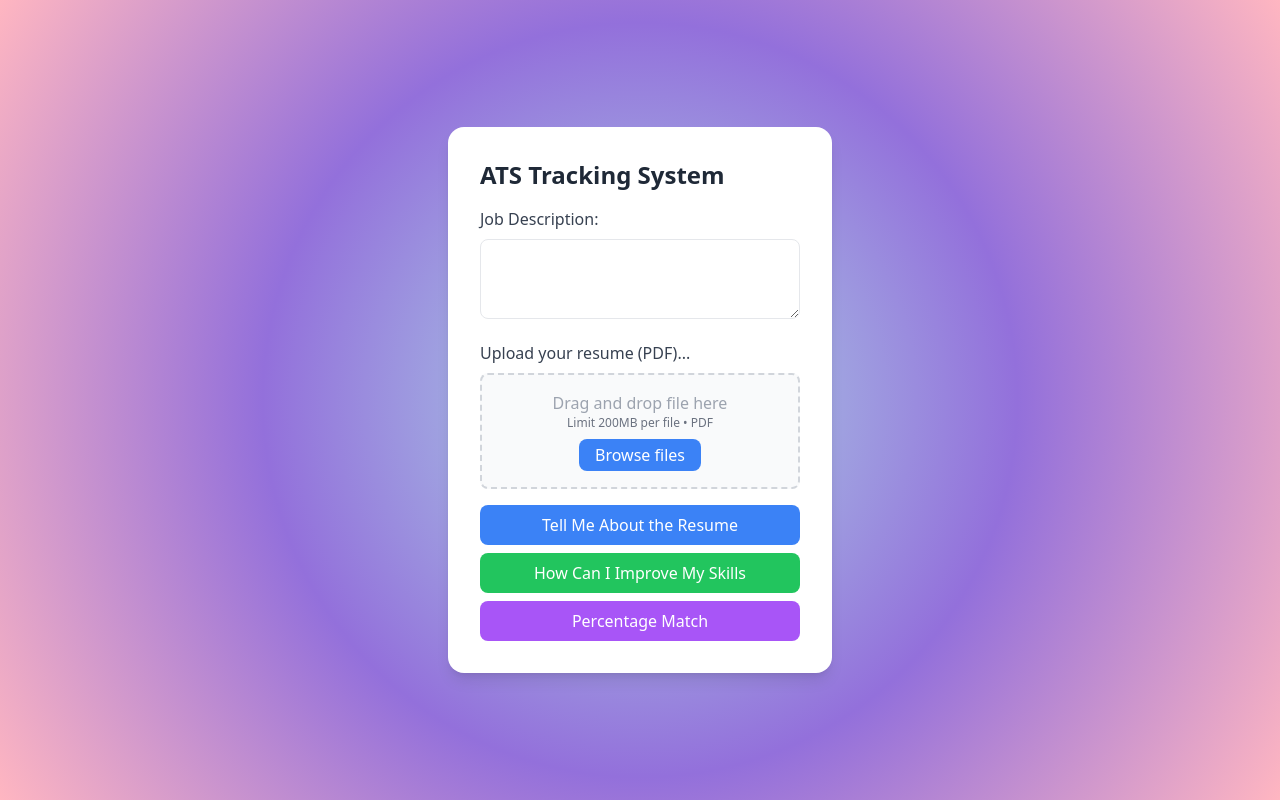
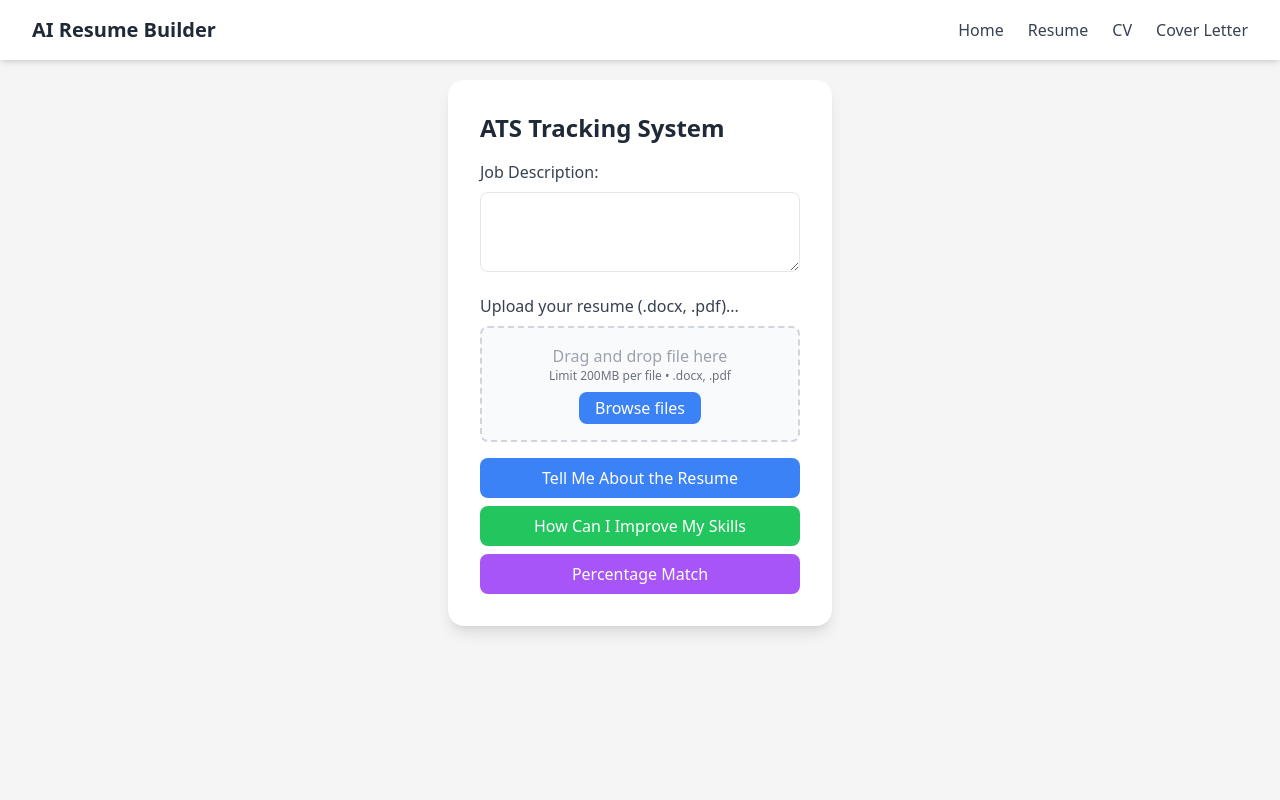
Before and after one commit to hemalatha0303/Resume-Builder29, a plain HTML site: page ats.html in a window 1280 px wide. Drawn offline with nearby package versions, Linux system fonts and the light colour scheme.

Commit message:
Update ats.html

```diff
--- a/ats.html
+++ b/ats.html
@@ -5,31 +5,51 @@
     <meta name="viewport" content="width=device-width, initial-scale=1.0">
     <title>ATS Tracking System</title>
     <script src="https://cdn.tailwindcss.com"></script>
-	<style>
-        /* Custom radial gradient background */
-        .radial-gradient-bg {
-            background: radial-gradient(circle, rgba(173,216,230,1) 0%, rgba(147,112,219,1) 50%, rgba(255,182,193,1) 100%);
+    <style>
+        /* Custom background color */
+        .custom-bg {
+            background: #f5f5f5; /* Light gray background */
+        }
+
+        /* Button animations */
+        .animated-btn {
+            transition: transform 0.2s ease-in-out, box-shadow 0.2s ease-in-out;
+        }
+        .animated-btn:hover {
+            transform: scale(1.05);
+            box-shadow: 0 4px 6px rgba(0, 0, 0, 0.1);
         }
     </style>
 </head>
-<body class="flex justify-center items-center min-h-screen radial-gradient-bg ">
-    <div class="bg-white p-8 rounded-2xl shadow-lg w-96">
+<body class="custom-bg min-h-screen flex flex-col items-center">
+    <!-- Header -->
+    <header class="w-full bg-white shadow-md py-4 px-8 flex justify-between items-center fixed top-0 left-0 right-0">
+        <h1 class="text-xl font-bold text-gray-800">AI Resume Builder</h1>
+        <nav>
+            <ul class="flex space-x-6 text-gray-700 font-medium">
+                <li><a href="#" class="hover:text-blue-500">Home</a></li>
+                <li><a href="#" class="hover:text-blue-500">Resume</a></li>
+                <li><a href="#" class="hover:text-blue-500">CV</a></li>
+                <li><a href="#" class="hover:text-blue-500">Cover Letter</a></li>
+            </ul>
+        </nav>
+    </header>
+
+    <!-- Main Content -->
+    <div class="bg-white p-8 rounded-2xl shadow-lg w-96 mt-20">
         <h1 class="text-2xl font-semibold text-gray-800 mb-4">ATS Tracking System</h1>
-
         <label class="block text-gray-700 font-medium">Job Description:</label>
         <textarea class="w-full h-20 p-2 border rounded-lg mt-2 focus:ring focus:ring-blue-300"></textarea>
-
-        <label class="block text-gray-700 font-medium mt-4">Upload your resume (PDF)...</label>
+        <label class="block text-gray-700 font-medium mt-4">Upload your resume (.docx, .pdf)...</label>
         <div class="border-dashed border-2 border-gray-300 p-4 rounded-lg mt-2 flex flex-col items-center justify-center bg-gray-50">
             <span class="text-gray-400">Drag and drop file here</span>
-            <span class="text-xs text-gray-500">Limit 200MB per file • PDF</span>
-            <input type="file" class="hidden" id="fileUpload" accept=".pdf">
-            <button onclick="document.getElementById('fileUpload').click()" class="mt-2 px-4 py-1 bg-blue-500 text-white rounded-lg">Browse files</button>
+            <span class="text-xs text-gray-500">Limit 200MB per file • .docx, .pdf</span>
+            <input type="file" class="hidden" id="fileUpload" accept=".docx, .pdf">
+            <button onclick="document.getElementById('fileUpload').click()" class="mt-2 px-4 py-1 bg-blue-500 text-white rounded-lg animated-btn">Browse files</button>
         </div>
-
-        <button class="w-full mt-4 bg-blue-500 text-white py-2 rounded-lg hover:bg-blue-600">Tell Me About the Resume</button>
-        <button class="w-full mt-2 bg-green-500 text-white py-2 rounded-lg hover:bg-green-600">How Can I Improve My Skills</button>
-        <button class="w-full mt-2 bg-purple-500 text-white py-2 rounded-lg hover:bg-purple-600">Percentage Match</button>
+        <button class="w-full mt-4 bg-blue-500 text-white py-2 rounded-lg hover:bg-blue-600 animated-btn">Tell Me About the Resume</button>
+        <button class="w-full mt-2 bg-green-500 text-white py-2 rounded-lg hover:bg-green-600 animated-btn">How Can I Improve My Skills</button>
+        <button class="w-full mt-2 bg-purple-500 text-white py-2 rounded-lg hover:bg-purple-600 animated-btn">Percentage Match</button>
     </div>
 </body>
 </html>
```
